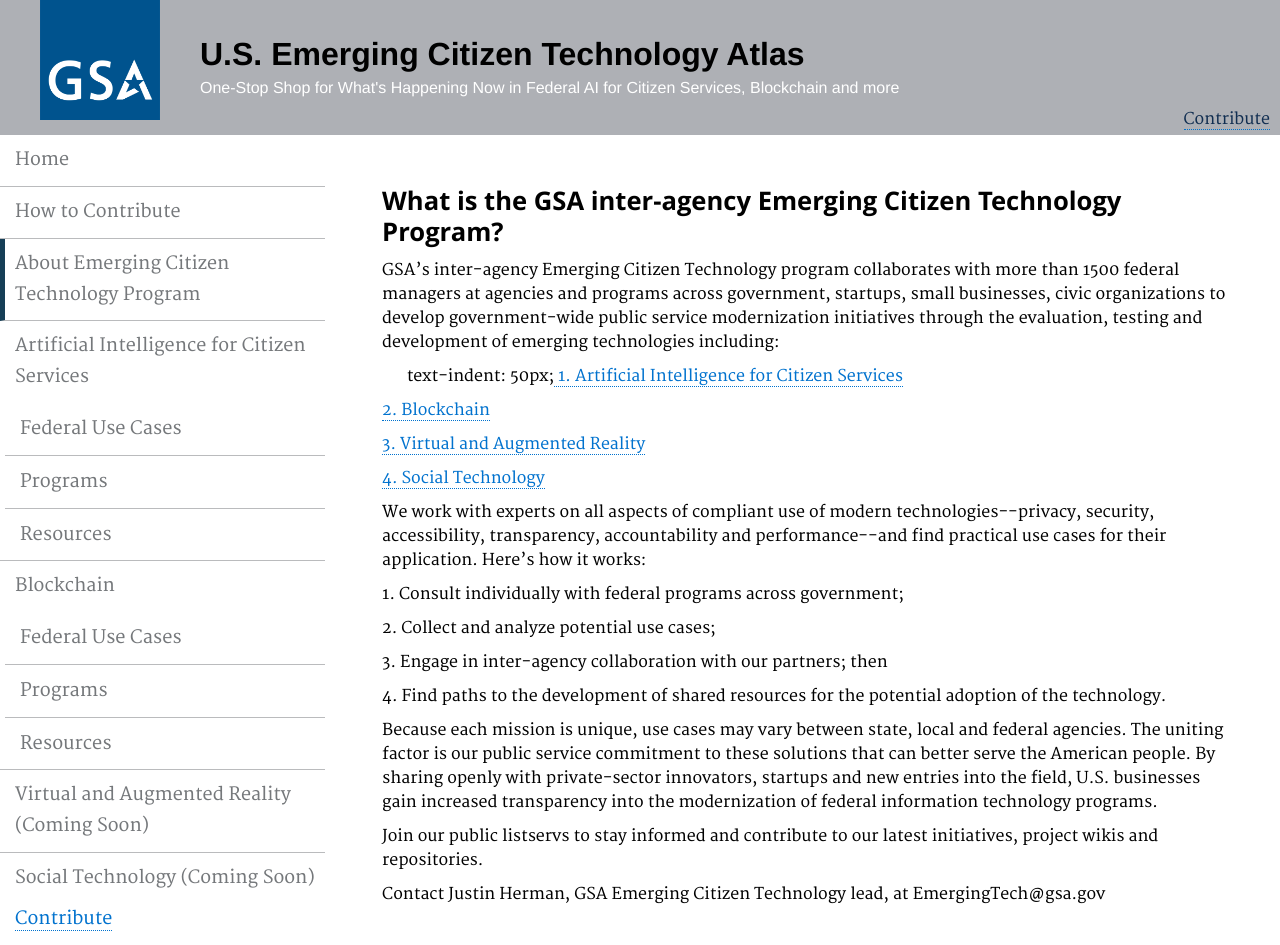
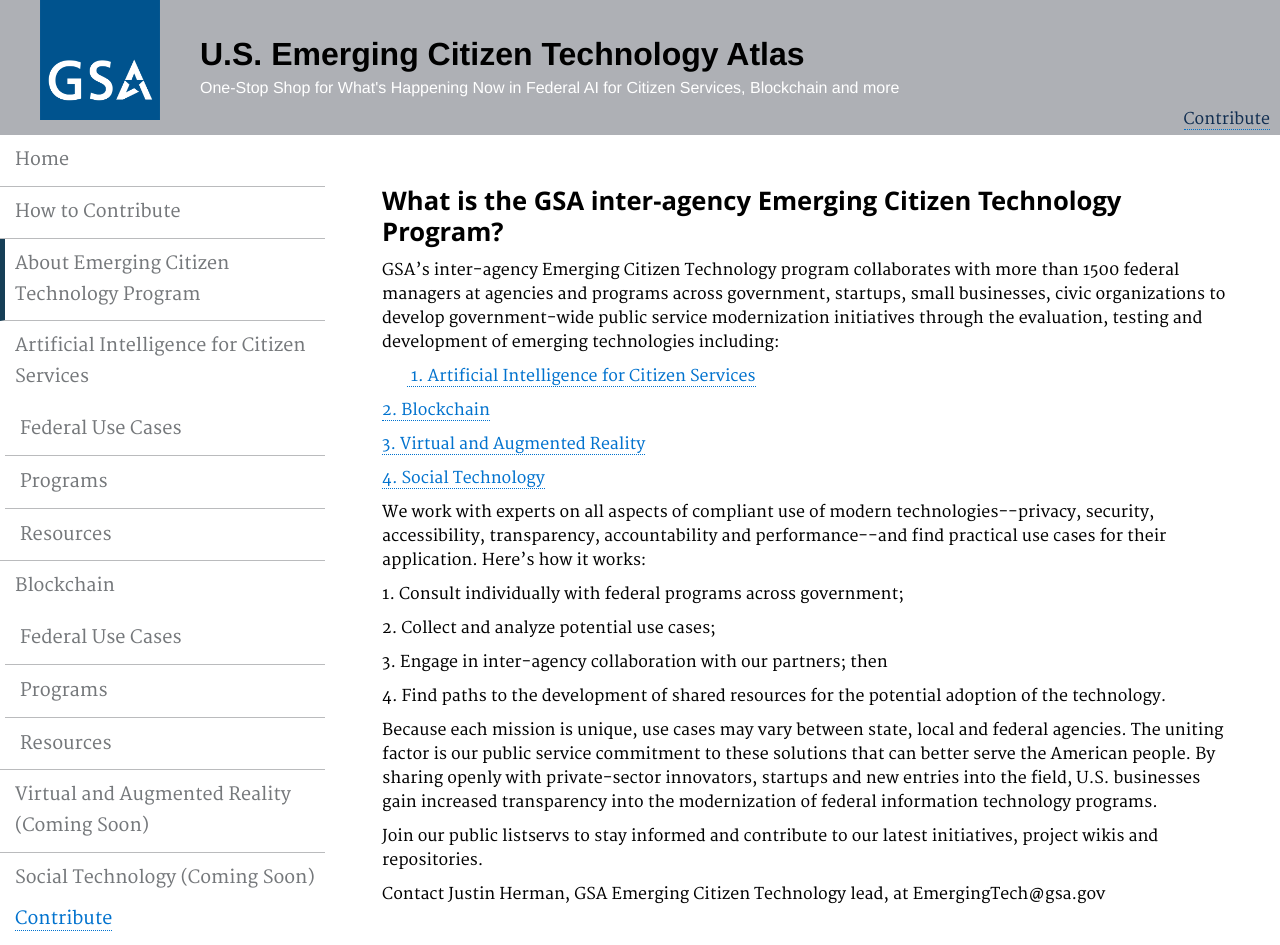
Before and after one commit to GSA/emerging-technology-atlas, a Jekyll site: the page built from pages/emergingcitizentech.md, in a window 1280 px wide. Built offline with Jekyll 4.4.1, drawn with Linux system fonts in a browser that asks for light colours.

Commit message:
Update emergingcitizentech.md

```diff
--- a/pages/emergingcitizentech.md
+++ b/pages/emergingcitizentech.md
@@ -11,7 +11,7 @@ description: ""
 
 <p>GSA’s inter-agency Emerging Citizen Technology program collaborates with more than 1500 federal managers at agencies and programs across government, startups, small businesses, civic organizations to develop government-wide public service modernization initiatives through the evaluation, testing and development of emerging technologies including:</p>
 
-<p>&nbsp;&nbsp;&nbsp;&nbsp;&nbsp;&nbsp;text-indent: 50px;<a href="https://www.gsa.gov/technology/government-it-initiatives/emerging-citizen-technology/artificial-intelligence-for-citizen-services" target="_blank"> 1. Artificial Intelligence for Citizen Services</a></p>
+<p>&nbsp;&nbsp;&nbsp;&nbsp;&nbsp;&nbsp;<a href="https://www.gsa.gov/technology/government-it-initiatives/emerging-citizen-technology/artificial-intelligence-for-citizen-services" target="_blank"> 1. Artificial Intelligence for Citizen Services</a></p>
 <p><a href="https://www.gsa.gov/technology/government-it-initiatives/emerging-citizen-technology/blockchain" target="_blank"> 2. Blockchain</a></p>
 <p><a href="https://www.gsa.gov/technology/government-it-initiatives/emerging-citizen-technology/virtual-and-augmented-reality"> 3. Virtual and Augmented Reality</a></p>
 <p><a href="https://www.gsa.gov/technology/government-it-initiatives/emerging-citizen-technology/social-technology-socialgov"> 4. Social Technology</a></p>
```
